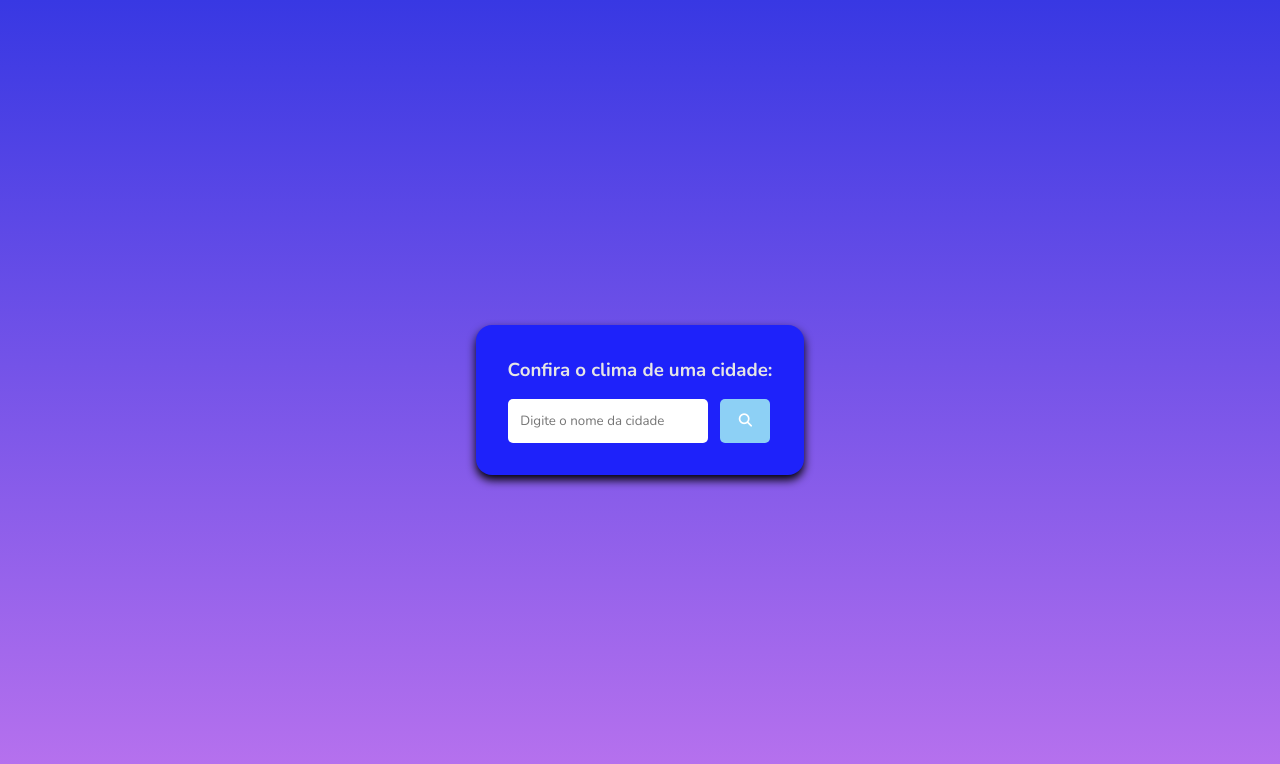
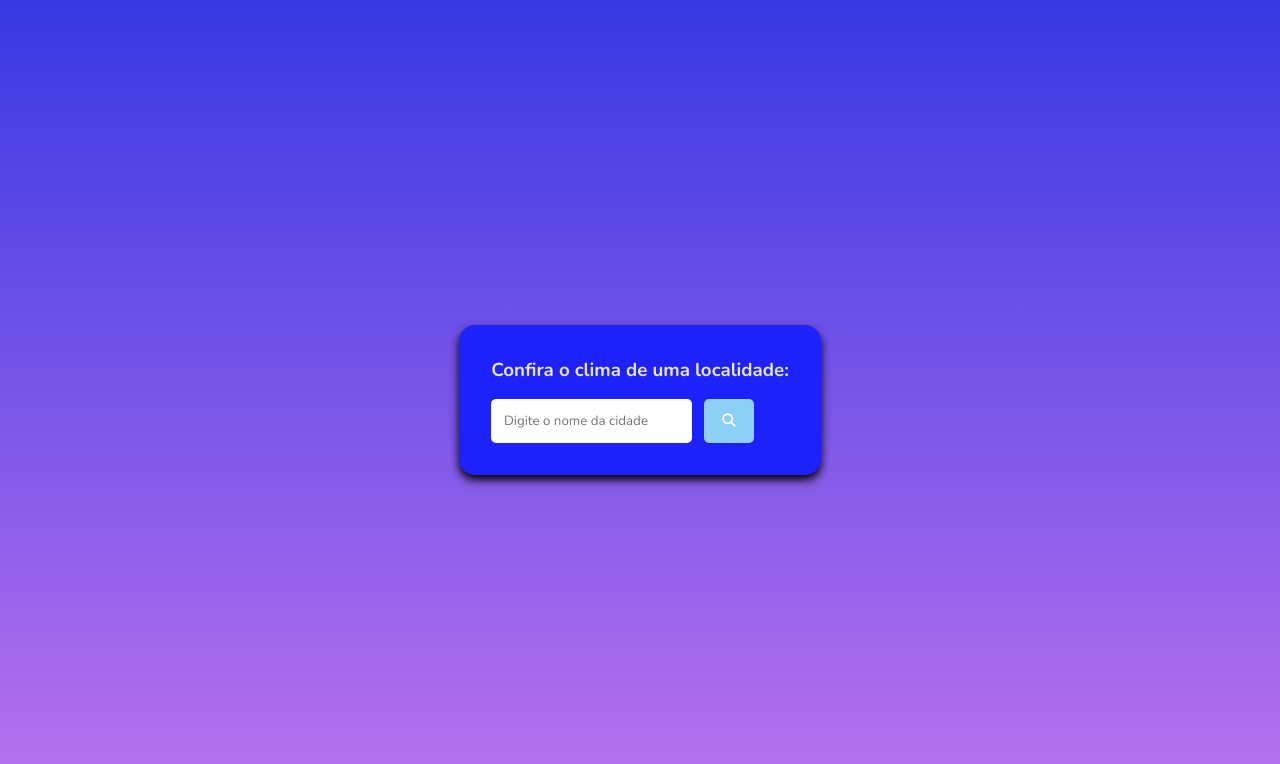
Before and after one commit to lmsdevop/WhetherAPI, a plain HTML site: page index.html in a window 1280 px wide. Drawn offline with nearby package versions, Linux system fonts and the light colour scheme.

Commit message:
I changed the word: Cidade for Localidade

```diff
--- a/index.html
+++ b/index.html
@@ -23,7 +23,7 @@
 <body id="background">
     <div class="container">
         <div class="form">
-            <h3>Confira o clima de uma cidade:</h3>
+            <h3>Confira o clima de uma localidade:</h3>
             <input type="text" placeholder="Digite o nome da cidade" id="city-input">
             <button id="search">
                 <i class="fa-solid fa-magnifying-glass"></i>
```
